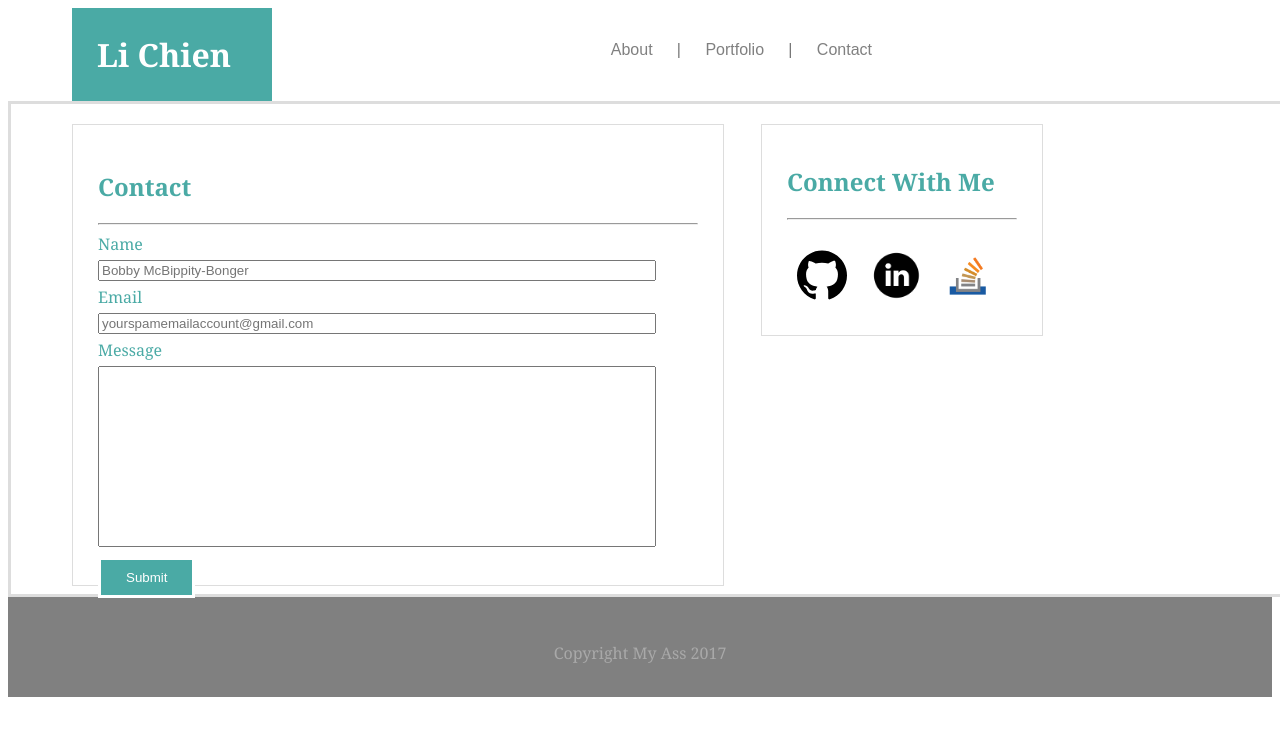
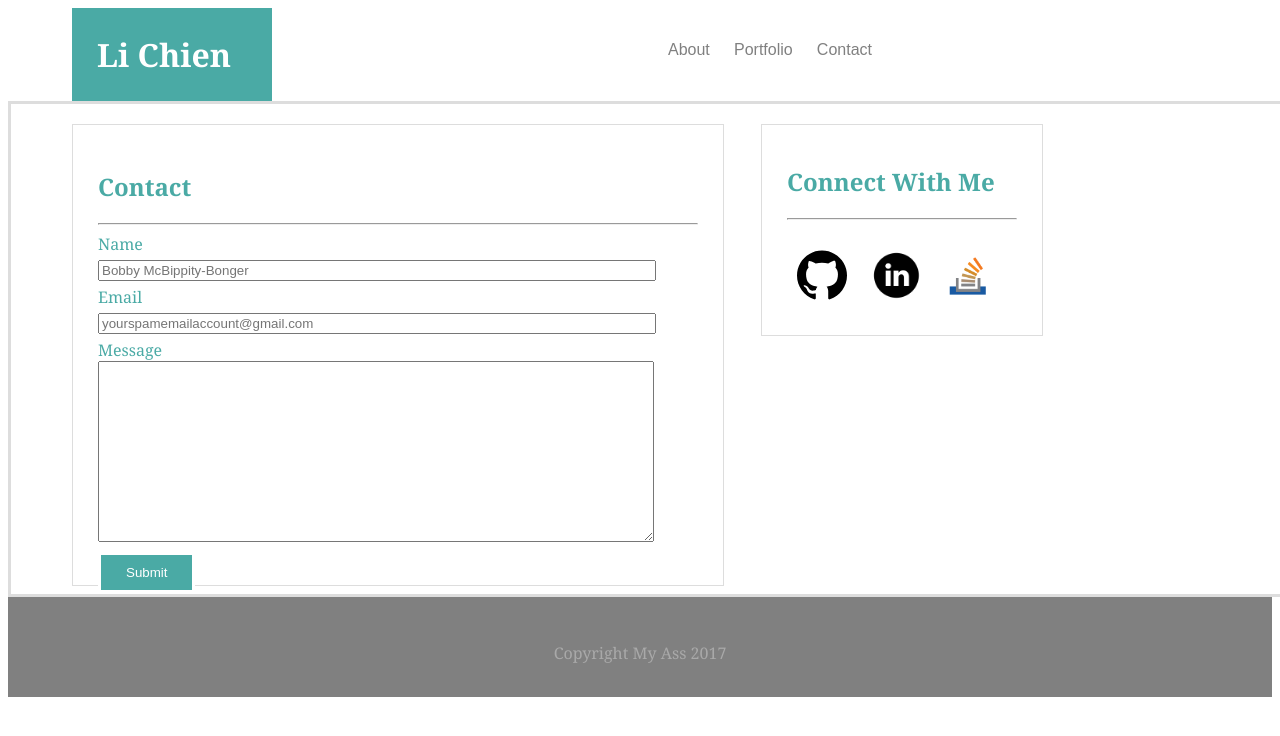
Before and after one commit to lichien123/Basic-Portfolio, a plain HTML site: page contact.html in a window 1280 px wide. Shown: the top 736 px of the page. Drawn offline with Linux system fonts and the light colour scheme.

Commit message:
added links to navbar

```diff
--- a/assets/css/style.css
+++ b/assets/css/style.css
@@ -55,6 +55,8 @@ ul {
 .name-color {
 	color: #ffffff;
 }
+
+
 
 
 .about-me-box {
@@ -118,6 +120,11 @@ li {
 	display: inline;
 	font-family: 'Arial', 'Helvetica Neue', Helvetica, sans-serif;
 	margin: 0px 10px;
+}
+
+.nav-link {
+	border: solid 0px 1px;
+	border-color: #dddddd;
 }
 
 .section-header {
--- a/contact.html
+++ b/contact.html
@@ -10,11 +10,9 @@
 			<h1 class="name-color">Li Chien</h1>
 		<nav>
 			<ul>
-				<li><a href="#about">About</a></li>
-				<li>  |  </li>
-				<li><a href="#portfolio">Portfolio<a></li>
-				<li>  |  </li>
-				<li><a href="#contact">Contact</a></li>
+				<li><a href="index.html">About</a></li>
+				<li><a class="nav-link" href="portfolio.html">Portfolio<a></li>
+				<li><a href="contact.html">Contact</a></li>
 			</ul>
 		</nav>
 	</header>
@@ -30,7 +28,8 @@
 			Email<br>
 			<input type="text" name="email" class="long-text-form" placeholder="yourspamemailaccount@gmail.com"><br>
 			Message<br>
-			<input type="text" name="message" class="large-text-form">
+			<textarea class="large-text-form" rows="4" cols="50">
+			</textarea>
 			<br>
 			<input type="submit" value="Submit" class="button">
 			</form>
```
Also changed, not shown: index.html (+1 -3 lines), portfolio.html (+3 -5 lines).
